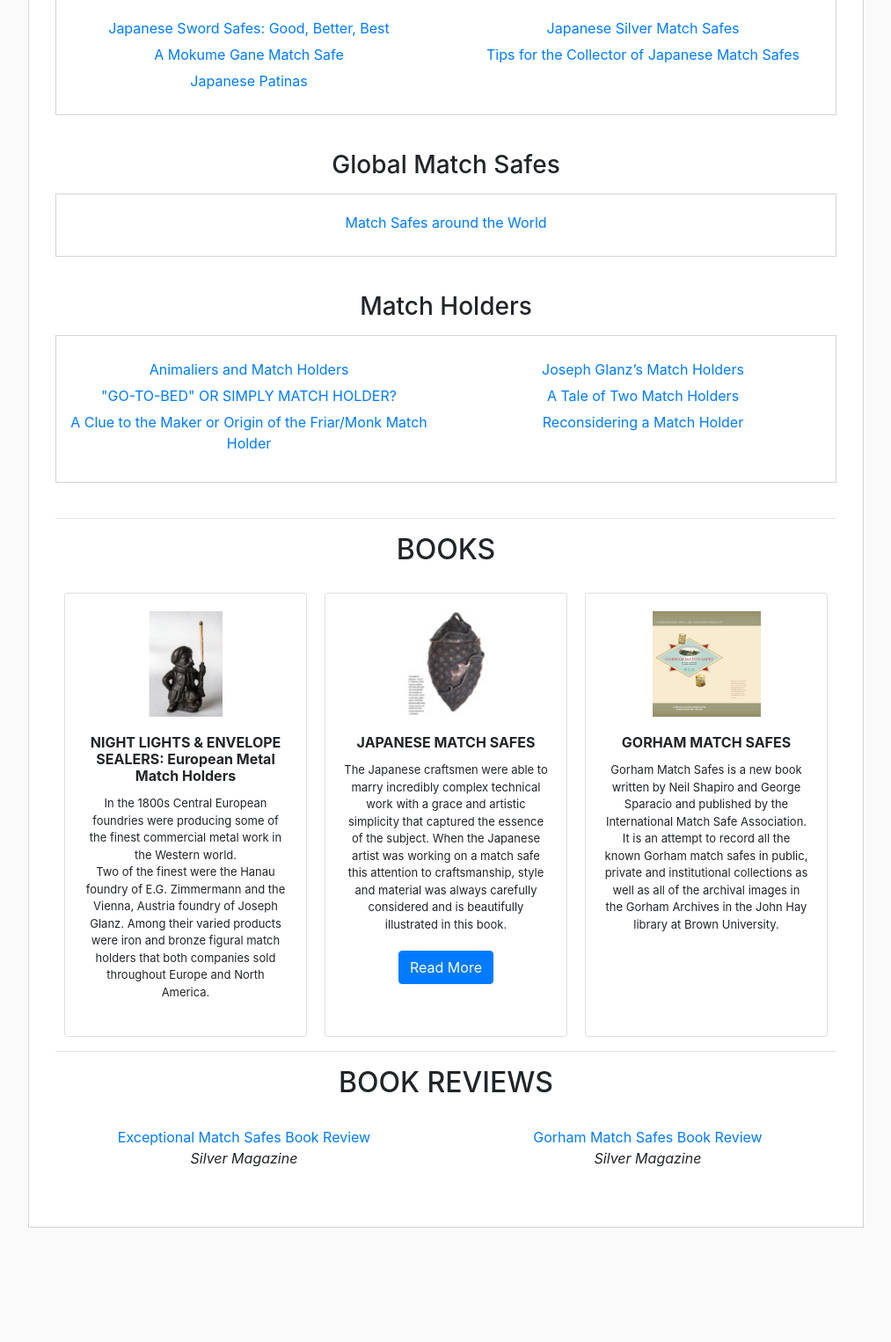
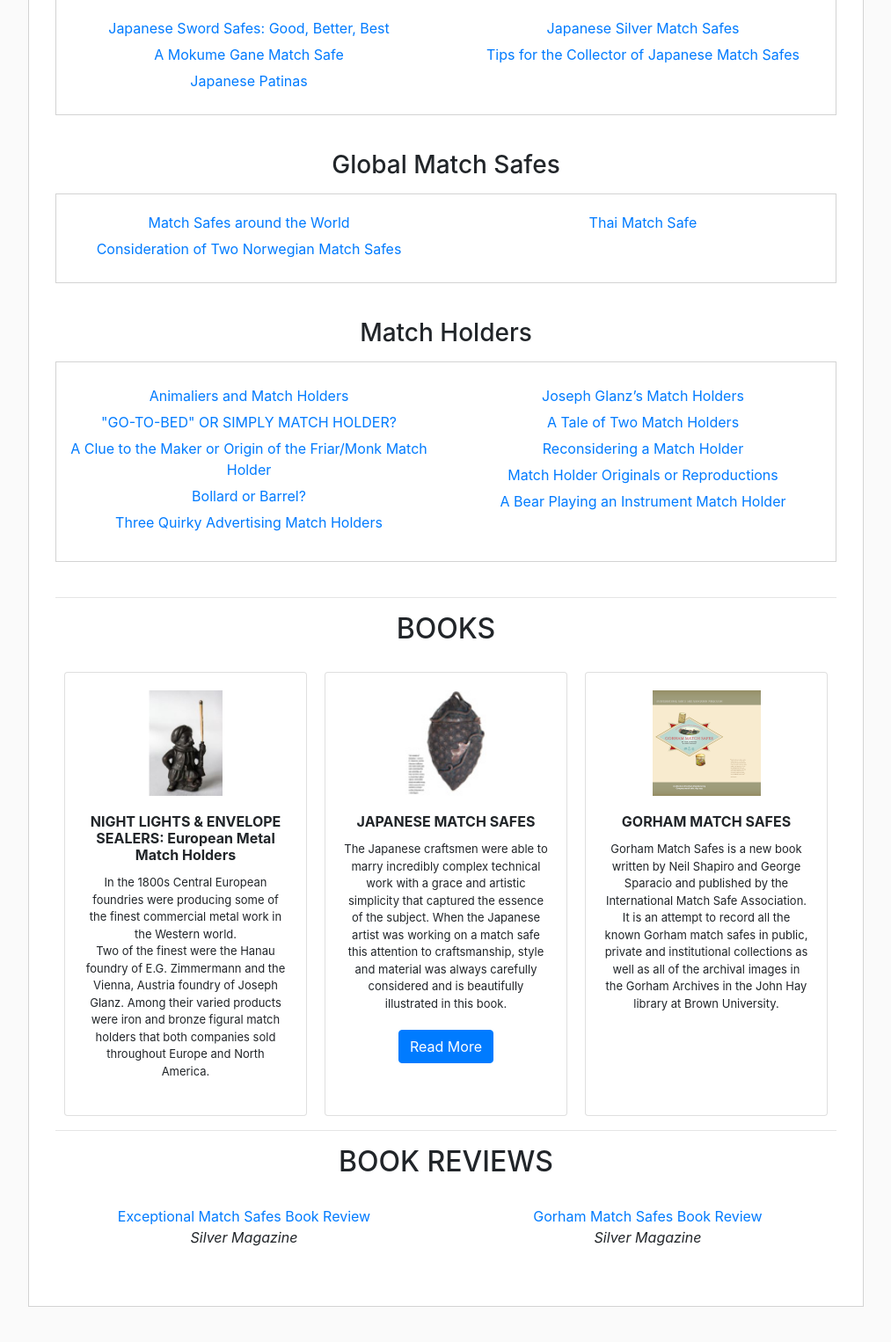
Before and after one commit to neilshapiro/MatchSafeScholar, a PHP site: page /works.php in a window 1280 px wide. Shown: the part 1351-2877 px from the top of the page at 88% size, without its empty margins (228-1241 px from the left). Before the commit the page ends 2747 px from the top, so only its background shows below. Run offline with PHP 8.4, Linux system fonts and the light colour scheme.

Commit message:
copied over updates made on GoDaddy

```diff
--- a/works.php
+++ b/works.php
@@ -98,9 +98,15 @@
   <h3 class="articles-header">Global Match Safes</h3>
   <div class="articles-section">
     <div class="row">
-      <div class="col-md-12">
+      <div class="col-md-6">
         <ul class="articles no-padding">
           <li><a target="_blank" href="articles/Match Safes around the World.pdf">Match Safes around the World</a></li>
+          <li><a target="_blank" href="articles/Two Norwegian enamel match safes both made for export by David.pdf">Consideration of Two Norwegian Match Safes</a></li>
+        </ul>
+      </div>
+      <div class="col-md-6">
+        <ul class="articles no-padding">
+          <li><a target="_blank" href="articles/Thai_safe_essay.pdf">Thai Match Safe</a></li>
         </ul>
       </div>
     </div>
@@ -114,6 +120,8 @@
           <li><a target="_blank" href="articles/Animaliers_1_ essay.pdf">Animaliers and Match Holders</a></li>
           <li><a target="_blank" href="articles/Essay on Go-To_Bed.pdf">"GO-TO-BED" OR SIMPLY MATCH HOLDER?</a></li>
           <li><a target="_blank" href="articles/Friar match holder essay.pdf">A Clue to the Maker or Origin of the Friar/Monk Match Holder</a></li>
+          <li><a target="_blank" href="articles/Essay_barrell_bollard.pdf">Bollard or Barrel?</a></li>
+          <li><a target="_blank" href="articles/THREE QUIRKY ADVERTISING MATCH HOLDERS.pdf">Three Quirky Advertising Match Holders</a></li>
         </ul>
       </div>
       <div class="col-md-6">
@@ -121,6 +129,8 @@
           <li><a target="_blank" href="articles/Joseph Glanz_text_essay.pdf">Joseph Glanz’s Match Holders</a></li>
           <li><a target="_blank" href="articles/Essay_2_Zimmermanns9.15.17.pdf">A Tale of Two Match Holders</a></li>
           <li><a target="_blank" href="articles/Reconsidering a Match Holder.pdf">Reconsidering a Match Holder</a></li>
+          <li><a target="_blank" href="articles/Match Holder Originals or Reproductions2.pdf">Match Holder Originals or Reproductions</a></li>
+          <li><a target="_blank" href="articles/Animals making music.pdf">A Bear Playing an Instrument Match Holder</a></li>
         </ul>
       </div>
     </div>
```
Also changed, not shown: 6 other files.
